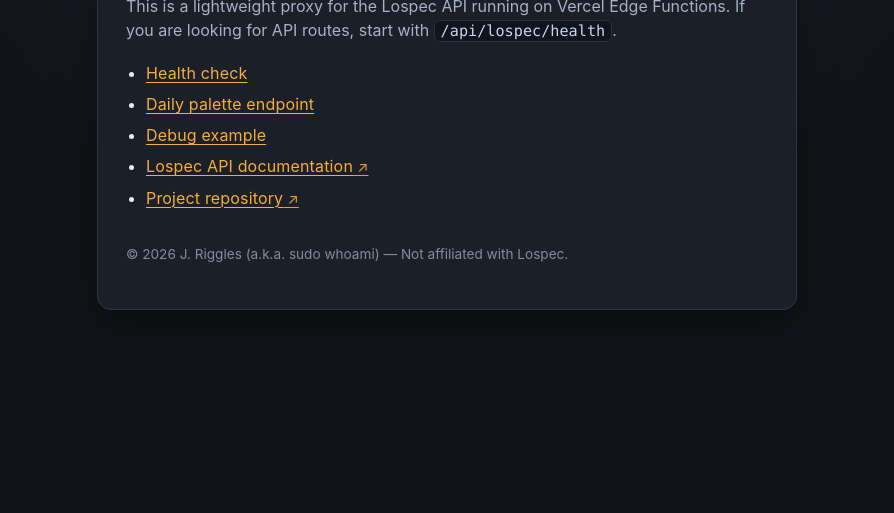
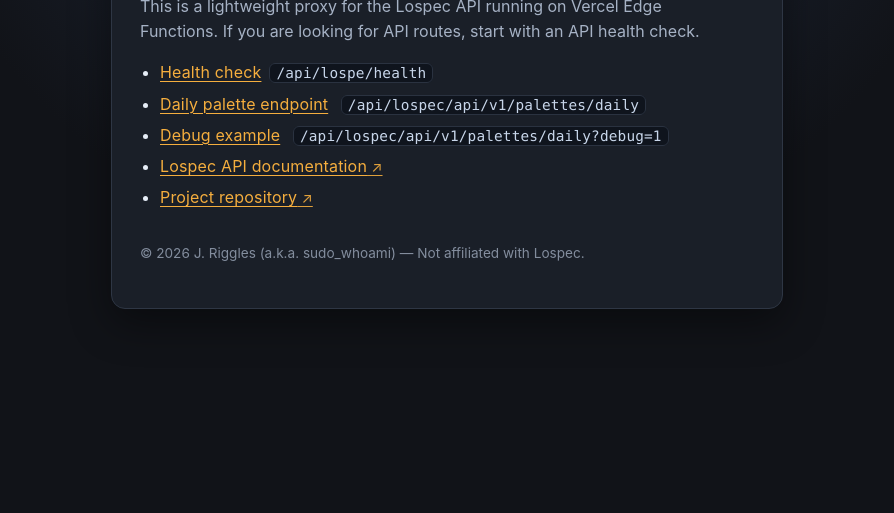
Before and after one commit to JRiggles/lospec-api-proxy, a website: page index.html in a window 1280 px wide. Shown: the part 287-800 px from the top of the page, without its empty margins (193-1087 px from the left). Drawn offline with Linux system fonts and the light colour scheme.

Commit message:
fix: update styling and content in index.html for improved layout and clarity

```diff
--- a/index.html
+++ b/index.html
@@ -28,15 +28,17 @@
             display: grid;
             place-items: center;
             padding: 1.5rem;
+            overflow-y: hidden;
         }
 
         main {
-            max-width: 43.75rem;
+            max-width: 42rem;
             background: var(--card);
-            border: 0.0625rem solid var(--border);
+            border: 1px solid var(--border);
             border-radius: 0.875rem;
             padding: 1.75rem;
-            box-shadow: 0 0.875rem 2.5rem rgba(0, 0, 0, 0.38);
+            box-shadow: 0 0.875rem 2.5rem rgba(0, 0, 0, 0.42);
+            text-wrap: balance;
         }
 
         h1 {
@@ -80,13 +82,17 @@
             opacity: 0.9;
         }
 
+        a ~ code {
+            margin-left: 0.5rem;
+        }
+
         code {
             background: #0f141d;
             border: 0.0625rem solid #2a3240;
             border-radius: 0.375rem;
             padding: 0.0625rem 0.375rem;
             font-family: ui-monospace, SFMono-Regular, Menlo, Consolas, monospace;
-            font-size: 0.95em;
+            font-size: 0.9rem;
             color: #c8d6ea;
         }
     </style>
@@ -96,18 +102,18 @@
         <h1>Lospec API Proxy</h1>
         <p>
             This is a lightweight proxy for the Lospec API running on Vercel Edge Functions.
-            If you are looking for API routes, start with <code>/api/lospec/health</code>.
+            If you are looking for API routes, start with an API health check.
         </p>
         <ul>
-            <li><a href="/api/lospec/health">Health check</a></li>
-            <li><a href="/api/lospec/api/v1/palettes/daily">Daily palette endpoint</a></li>
-            <li><a href="/api/lospec/api/v1/palettes/daily?debug=1">Debug example</a></li>
+            <li><a href="/api/lospec/health">Health check</a><code>/api/lospe/health</code></li>
+            <li><a href="/api/lospec/api/v1/palettes/daily">Daily palette endpoint</a> <code>/api/lospec/api/v1/palettes/daily</code></li>
+            <li><a href="/api/lospec/api/v1/palettes/daily?debug=1">Debug example</a> <code>/api/lospec/api/v1/palettes/daily?debug=1</code></li>
             <!-- external links -->
             <li><a class="external" href="https://api.lospec.com/docs" target="_blank" rel="noopener noreferrer">Lospec API documentation</a></li>
             <li><a class="external" href="https://github.com/jriggles/lospec-api-proxy" target="_blank" rel="noopener noreferrer">Project repository</a></li>
         </ul>
         <p class="small">
-            &copy; 2026 J. Riggles (a.k.a. sudo whoami) &mdash; Not affiliated with Lospec.
+            &copy; 2026 J. Riggles (a.k.a. sudo_whoami) &mdash; Not affiliated with Lospec.
         </p>
     </main>
 </body>
```
